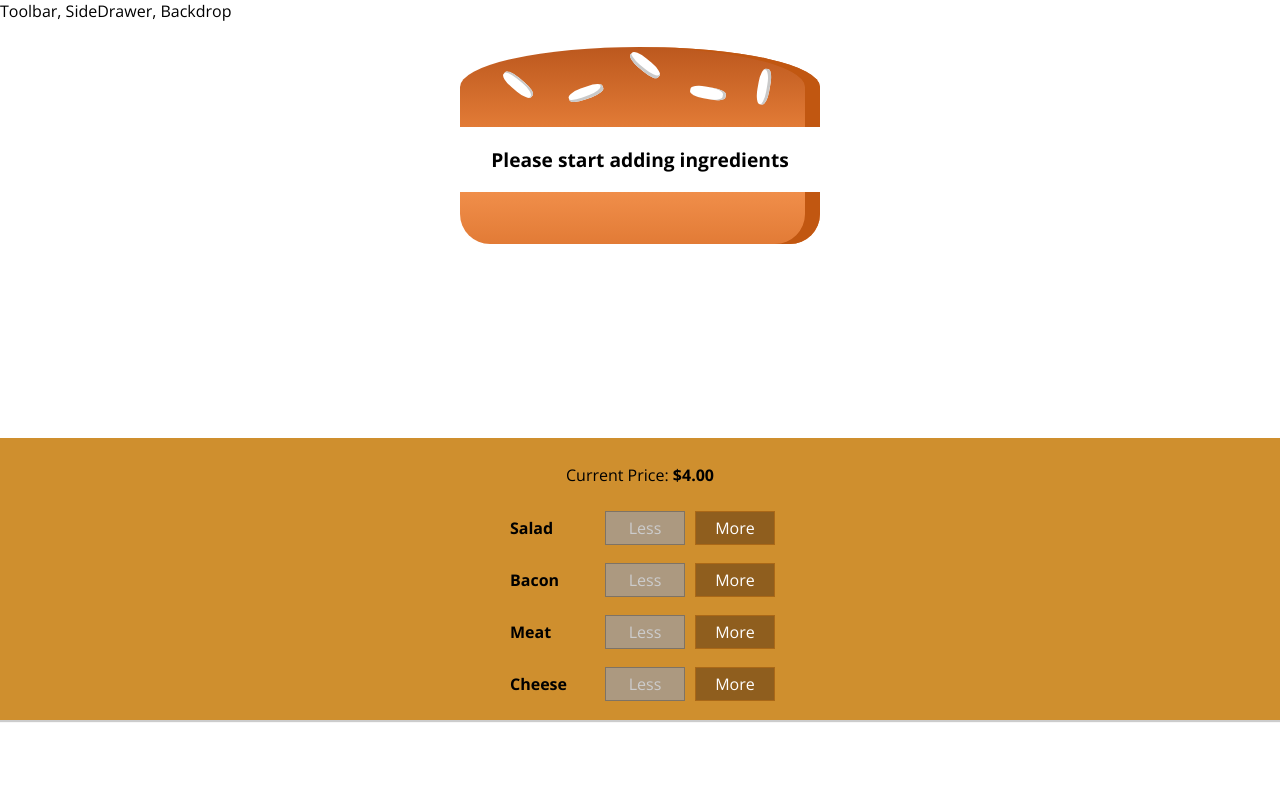
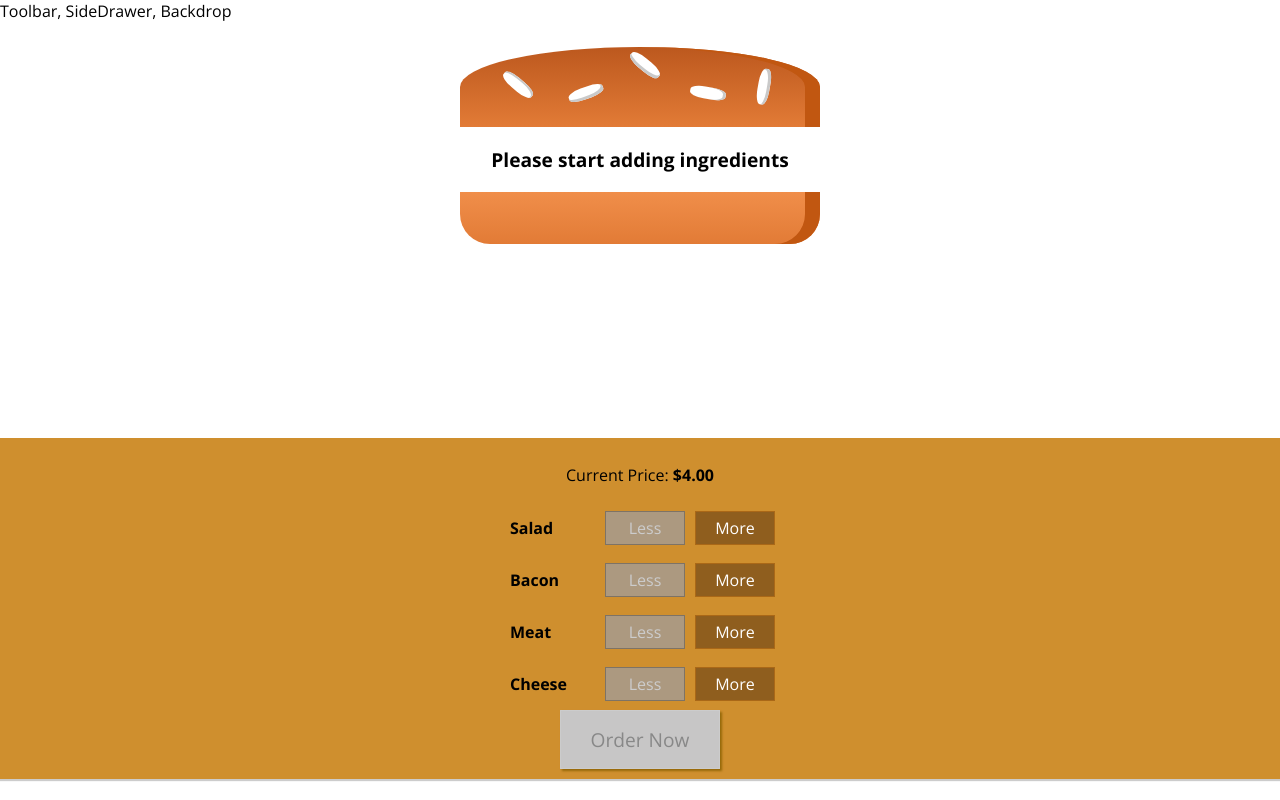
Before and after one commit to wduntak/burger-builder-react, a React app: page / in a window 1280 px wide. Built offline with nearby package versions, Linux system fonts and the light colour scheme.

Commit message:
Add UI for Modal and Backdrop on confirm order

```diff
--- a/src/components/Burger/BuildControls/BuildControls.css
+++ b/src/components/Burger/BuildControls/BuildControls.css
@@ -8,3 +8,44 @@
     margin: auto;
     padding: 10px 0px;
 }
+
+.OrderButton {
+    background-color: #DAD735;
+    outline: none;
+    cursor: pointer;
+    border: 1px solid #966909;
+    color: #966909;
+    font-family: inherit;
+    font-size: 1.2em;
+    padding: 15px 30px;
+    box-shadow: 2px 2px 2px #966909;
+}
+
+.OrderButton:hover, .OrderButton:active {
+    background-color: #A0DB41;
+    border: 1px solid #966909;
+    color: #966909;
+}
+
+.OrderButton:disabled {
+    background-color: #C7C6C6;
+    cursor: not-allowed;
+    border: 1px solid #ccc;
+    color: #888888;
+}
+
+.OrderButton:not(:disabled) {
+    animation: enable 0.3s linear;
+}
+
+@keyframes enable {
+    0% {
+        transform: scale(1);
+    }
+    60% {
+        transform: scale(1.1);
+    }
+    100% {
+        transform: scale(1);
+    }
+}
--- a/src/components/Burger/BuildControls/BuildControls.js
+++ b/src/components/Burger/BuildControls/BuildControls.js
@@ -13,14 +13,19 @@
 const buildControls = (props) => (
     <div className={classes.BuildControls}>
         <p>Current Price: <strong>${props.price.toFixed(2)}</strong></p>
-        {controls.map( ctrl => {
-            return <BuildControl
-                        key={ctrl.label}
-                        label={ctrl.label}
-                        added={() => props.addIngredient(ctrl.type)}
-                        removed={() => props.removeIngredient(ctrl.type)}
-                        disabled={props.disabled[ctrl.type]}/>
-        } )}
+        {controls.map( ctrl => (
+            <BuildControl
+                key={ctrl.label}
+                label={ctrl.label}
+                added={() => props.addIngredient(ctrl.type)}
+                removed={() => props.removeIngredient(ctrl.type)}
+                disabled={props.disabled[ctrl.type]}/>
+
+        ) )}
+        <button
+            className={classes.OrderButton}
+            disabled={!props.purchasable}
+            onClick={props.ordered}>Order Now</button>
     </div>
 );
 
--- /dev/null
+++ b/src/components/Burger/OrderSummary/OrderSummary.js
@@ -0,0 +1,27 @@
+import React, { Fragment } from 'react';
+
+
+
+const orderSummary = (props) => {
+    const ingredientSummary = Object.keys(props.ingredients)
+        .map(igKey => {
+            return (
+                <li key={igKey}>
+                    <span style={{textTransform: 'capitalize'}}>{igKey}</span>: {props.ingredients[igKey]}
+                </li>
+            );
+        });
+
+    return (
+        <Fragment>
+            <h3>Your Order</h3>
+            <p>A delicious burder with the following ingredients:</p>
+            <ul>
+                {ingredientSummary}
+            </ul>
+            <p>Continue to Checkout?</p>
+        </Fragment>
+    )
+};
+
+export default orderSummary;
--- /dev/null
+++ b/src/components/UI/Backdrop/Backdrop.css
@@ -0,0 +1,9 @@
+.Backdrop {
+    width: 100%;
+    height: 100%;
+    position: fixed;
+    z-index: 100;
+    left: 0;
+    top: 0;
+    background-color: rgba(0, 0, 0, 0.5);
+}
--- /dev/null
+++ b/src/components/UI/Backdrop/Backdrop.js
@@ -0,0 +1,9 @@
+import React from 'react';
+
+import classes from './Backdrop.css';
+
+const backdrop = (props) => (
+    props.show ? <div className={classes.Backdrop} onClick={props.clicked}></div> : null
+);
+
+export default backdrop;
--- /dev/null
+++ b/src/components/UI/Modal/Modal.css
@@ -0,0 +1,20 @@
+.Modal {
+    position: fixed;
+    z-index: 500;
+    background-color: white;
+    width: 70%;
+    border: 1px solid #ccc;
+    box-shadow: 1px 1px 1px black;
+    padding: 16px;
+    left: 15%;
+    top: 30%;
+    box-sizing: border-box;
+    transition: all 0.3s ease-out;
+}
+
+@media (min-width: 600px) {
+    .Modal {
+        width: 500px;
+        left: calc(50% - 250px);
+    }
+}
--- /dev/null
+++ b/src/components/UI/Modal/Modal.js
@@ -0,0 +1,20 @@
+import React, {Fragment} from 'react';
+import Backdrop from '../Backdrop/Backdrop';
+
+import classes from './Modal.css';
+
+const modal = (props) => (
+    <Fragment>
+        <Backdrop show={props.show} clicked={props.modalClosed}/>
+        <div
+            className={classes.Modal}
+            style={{
+                transform: props.show ? 'translateY(0)' : 'translateY(-100vh)',
+                opacity: props.show ? '1' : '0'
+            }}>
+            {props.children}
+        </div>
+    </Fragment>
+);
+
+export default modal;
--- a/src/containers/BurgerBuilder/BurgerBuilder.js
+++ b/src/containers/BurgerBuilder/BurgerBuilder.js
@@ -2,6 +2,8 @@
 
 import Burger from '../../components/Burger/Burger';
 import BuildControls from '../../components/Burger/BuildControls/BuildControls';
+import Modal from '../../components/UI/Modal/Modal';
+import OrderSummary from '../../components/Burger/OrderSummary/OrderSummary';
 
 const INGREDIENT_PRICES = {
     salad: 0.5,
@@ -18,7 +20,20 @@
             cheese: 0,
             meat: 0
         },
-        totalPrice: 4
+        totalPrice: 4,
+        purchasable: false,
+        confirmOrder: false
+    }
+
+    updatePurchaseState (ingredients) {
+        const sum = Object.keys(ingredients)
+            .map(ingredientKey => {
+                return ingredients[ingredientKey]
+            })
+            .reduce((sum, el) => {
+                return sum + el;
+            }, 0);
+        this.setState({purchasable: sum > 0});
     }
 
     addIngredientHandler = (type) => {
@@ -34,6 +49,7 @@
         const newPrice = oldPrice + priceAddition;
 
         this.setState({ingredients: updatedIngredients, totalPrice: newPrice});
+        this.updatePurchaseState(updatedIngredients);
     }
 
     removeIngredientHandler = (type) => {
@@ -52,6 +68,15 @@
         const newPrice = oldPrice - priceDeduction;
 
         this.setState({ingredients: updatedIngredients, totalPrice: newPrice});
+        this.updatePurchaseState(updatedIngredients);
+    }
+
+    confirmOrderHandler = () => {
+        this.setState({confirmOrder: true});
+    }
+
+    cancelOrderHandler = () => {
+        this.setState({confirmOrder: false});
     }
 
     render () {
@@ -65,12 +90,17 @@
 
         return (
             <Fragment>
+            <Modal show={this.state.confirmOrder} modalClosed={this.cancelOrderHandler}>
+                <OrderSummary ingredients={this.state.ingredients} />
+            </Modal>
                 <Burger ingredients={this.state.ingredients}/>
                 <BuildControls
                     addIngredient={this.addIngredientHandler}
                     removeIngredient={this.removeIngredientHandler}
                     price={this.state.totalPrice}
-                    disabled={disabledInfo}/>
+                    disabled={disabledInfo}
+                    purchasable={this.state.purchasable}
+                    ordered={this.confirmOrderHandler}/>
             </Fragment>
         );
     }
```
